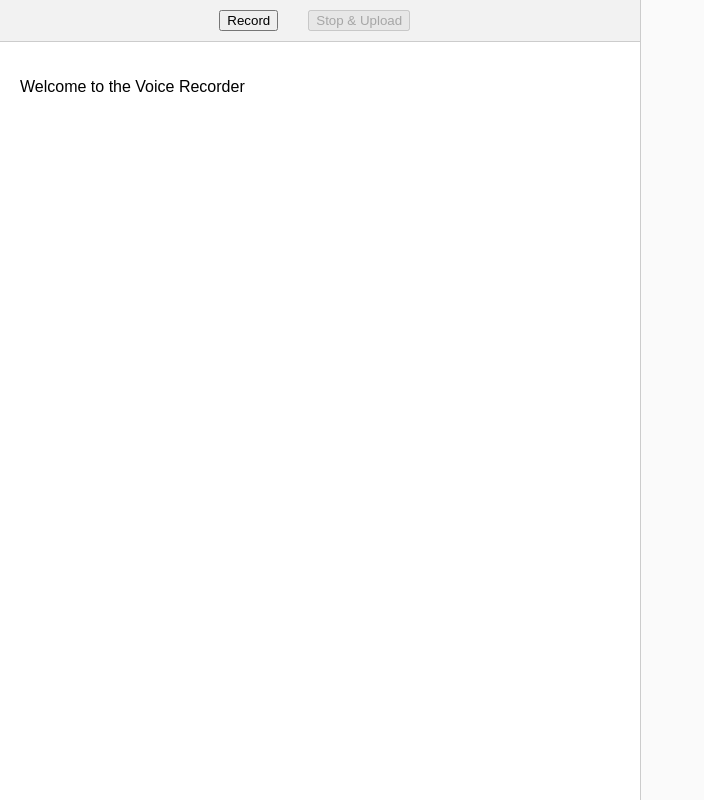
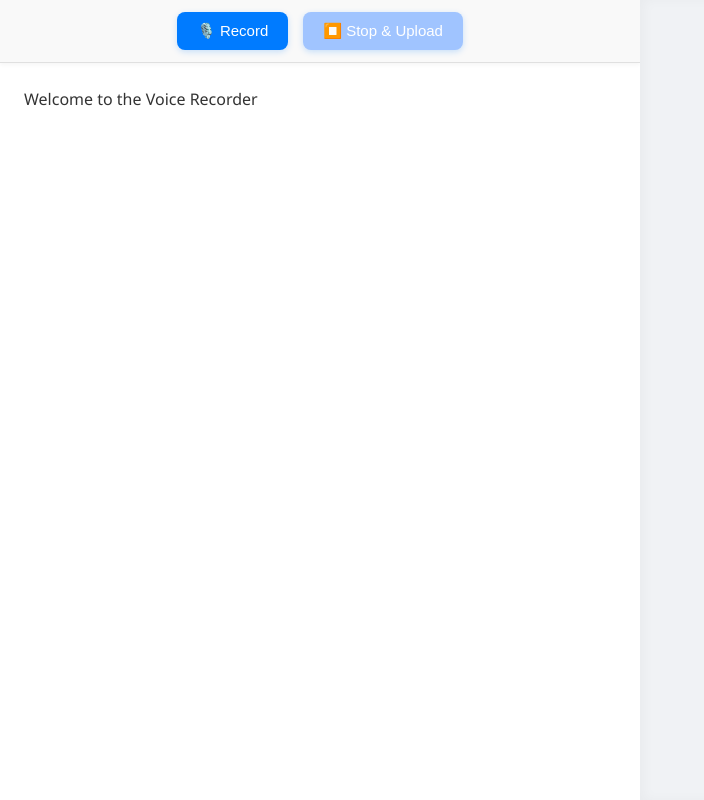
Before and after one commit to SolidCode321/EMR_POC, a Django app: page / in a window 1280 px wide. Shown: the whole page, without its empty margins (0-704 px from the left). Run offline with Django 5.2, Linux system fonts and the light colour scheme.

Commit message:
Spruced up UI

```diff
--- a/mysite/templates/index.html
+++ b/mysite/templates/index.html
@@ -8,7 +8,8 @@
     <style>
         body {
             margin: 0;
-            font-family: Arial, sans-serif;
+            font-family: 'Segoe UI', Tahoma, Geneva, Verdana, sans-serif;
+            background-color: #f5f7fa;
         }
 
         .container {
@@ -18,34 +19,61 @@
 
         .left-pane {
             width: 50%;
-            border-right: 1px solid #ccc;
             display: flex;
             flex-direction: column;
+            background: #ffffff;
+            box-shadow: 4px 0 12px rgba(0, 0, 0, 0.05);
         }
 
         .top-bar {
-            padding: 10px;
-            background-color: #f2f2f2;
-            border-bottom: 1px solid #ccc;
+            padding: 12px 24px;
+            background-color: #f9f9f9;
+            border-bottom: 1px solid #e0e0e0;
             display: flex;
-            justify-content: center;   /* Center items horizontally */
-            align-items: center;       /* Center items vertically */
-            gap: 20px;                 /* Equal spacing between buttons */
+            justify-content: center;
+            align-items: center;
+            gap: 15px;
+            box-shadow: 0 2px 4px rgba(0, 0, 0, 0.04);
         }
 
         .top-bar button {
-            margin-right: 10px;
+            padding: 10px 20px;
+            font-size: 15px;
+            border: none;
+            border-radius: 8px;
+            cursor: pointer;
+            background-color: #007bff;
+            color: white;
+            transition: background-color 0.3s ease, box-shadow 0.3s ease;
+            box-shadow: 0 2px 6px rgba(0, 123, 255, 0.2);
+        }
+
+        .top-bar button:disabled {
+            background-color: #a0c4ff;
+            cursor: not-allowed;
+        }
+
+        .top-bar button:hover:not(:disabled) {
+            background-color: #0056b3;
         }
 
         .text-display {
-            padding: 20px;
+            padding: 24px;
             flex-grow: 1;
             overflow-y: auto;
+            color: #333;
+        }
+
+        .text-display p {
+            margin: 0;
+            font-size: 16px;
+            line-height: 1.6;
         }
 
         .right-pane {
             width: 50%;
-            background-color: #fafafa;
+            background-color: #f0f2f5;
+            box-shadow: inset 4px 0 12px rgba(0, 0, 0, 0.03);
         }
     </style>
 </head>
@@ -54,18 +82,17 @@
         <!-- Left Pane -->
         <div class="left-pane">
             <div class="top-bar">
-                <button id="recordButton">Record</button>
-                <button id="stopButton" disabled>Stop & Upload</button>
+                <button id="recordButton">🎙️ Record</button>
+                <button id="stopButton" disabled>⏹️ Stop & Upload</button>
             </div>
             <div class="text-display" id="textDisplay">
-                <!-- You can dynamically insert transcript or messages here -->
                 <p>Welcome to the Voice Recorder</p>
             </div>
         </div>
 
         <!-- Right Pane -->
         <div class="right-pane">
-            <!-- Intentionally left blank for now -->
+            <!-- You can add features like waveform or history here later -->
         </div>
     </div>
 
```
